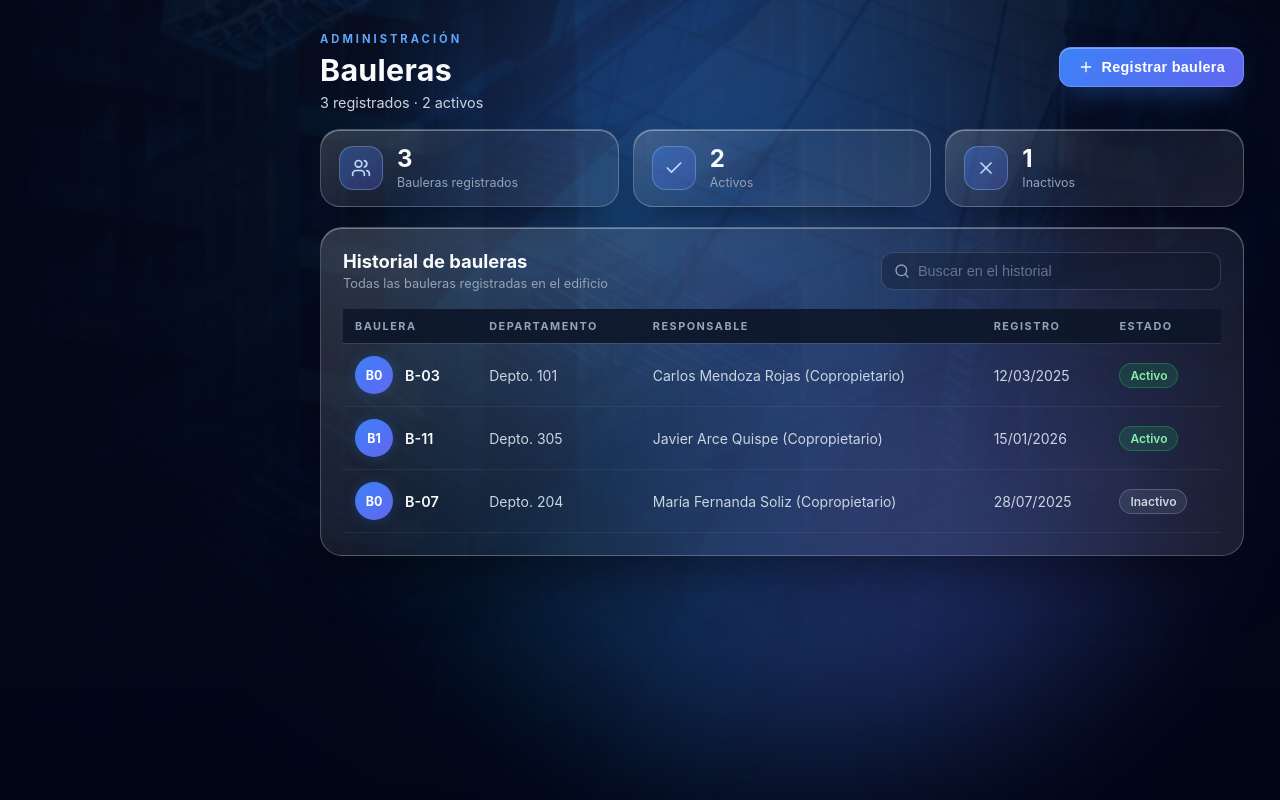
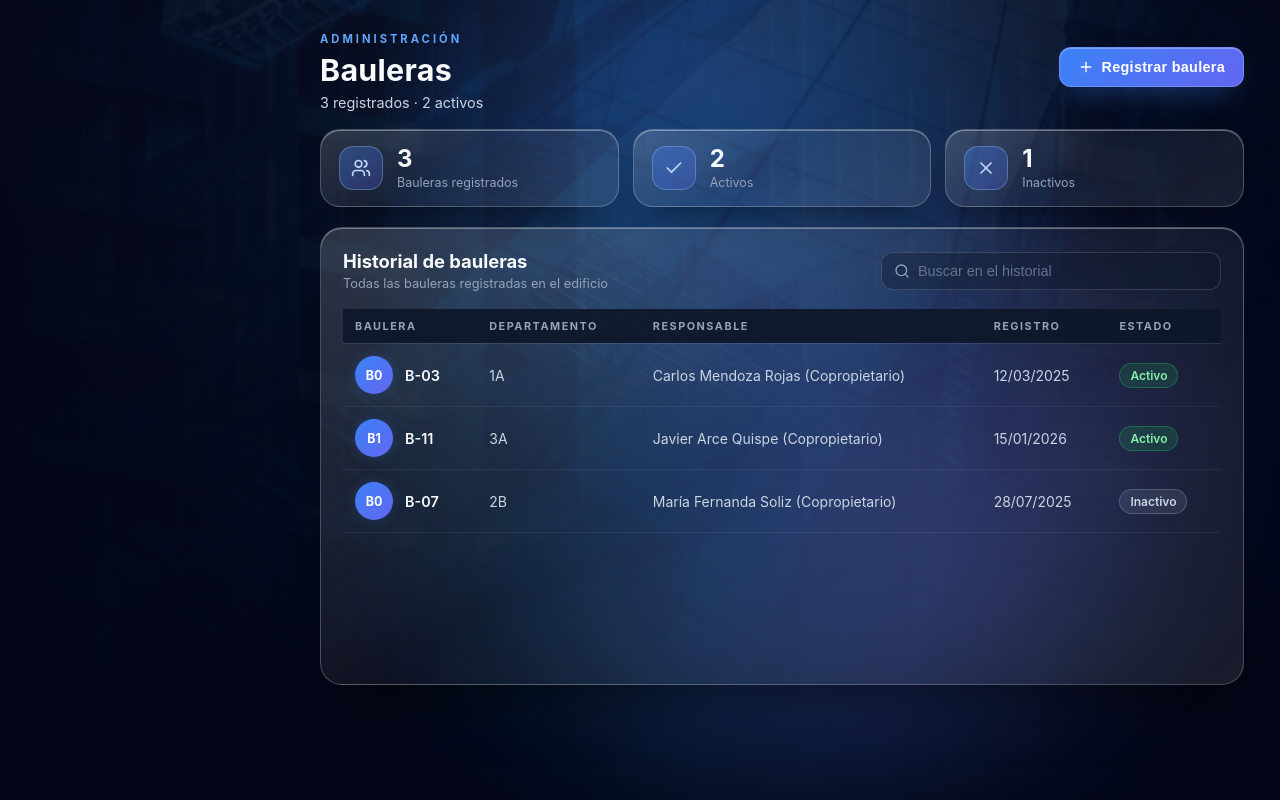
Before and after one commit to Manuu2102/Edificio-Los-Olivos, a Next.js app in the folder frontend/: page /bauleras in a window 1280 px wide. Built offline with nearby package versions, Linux system fonts and the light colour scheme.

Commit message:
fix: se corrigieron unos errores

```diff
--- a/frontend/src/app/_components/registro/registro.module.css
+++ b/frontend/src/app/_components/registro/registro.module.css
@@ -879,3 +879,20 @@
 .field .invalid:hover {
   border-color: rgba(248, 113, 113, 0.8);
 }
+
+/* ---------- Historial: no sobrepasa la barra lateral; la tabla se desliza por dentro ---------- */
+@media (min-width: 1100px) {
+  .historyCard {
+    display: flex;
+    flex-direction: column;
+    height: calc(100dvh - 342px);
+    min-height: 320px;
+  }
+
+  .tableWrap {
+    flex: 1 1 auto;
+    min-height: 0;
+    max-height: none;
+    overflow-y: auto;
+  }
+}
--- a/frontend/src/app/bauleras/page.tsx
+++ b/frontend/src/app/bauleras/page.tsx
@@ -10,10 +10,12 @@ const RESPONSABLES = [
 ];
 
 const SEED: Registro[] = [
-    { id: '1', numero: 'B-03', departamento: 'Depto. 101', responsable: 'Carlos Mendoza Rojas (Copropietario)', fecha: '12/03/2025', estado: 'Activo' },
-    { id: '2', numero: 'B-11', departamento: 'Depto. 305', responsable: 'Javier Arce Quispe (Copropietario)', fecha: '15/01/2026', estado: 'Activo' },
-    { id: '3', numero: 'B-07', departamento: 'Depto. 204', responsable: 'María Fernanda Soliz (Copropietario)', fecha: '28/07/2025', estado: 'Inactivo' },
+    { id: '1', numero: 'B-03', departamento: '1A', responsable: 'Carlos Mendoza Rojas (Copropietario)', fecha: '12/03/2025', estado: 'Activo' },
+    { id: '2', numero: 'B-11', departamento: '3A', responsable: 'Javier Arce Quispe (Copropietario)', fecha: '15/01/2026', estado: 'Activo' },
+    { id: '3', numero: 'B-07', departamento: '2B', responsable: 'María Fernanda Soliz (Copropietario)', fecha: '28/07/2025', estado: 'Inactivo' },
 ];
+
+const DEPARTAMENTOS = ['1A', '1B', '2A', '2B', '3A', '3B', '4A', '4B', '5A', '5B', '6A', '6B'];
 
 const CONFIG: RegistroConfig = {
   eyebrow: 'Administración',
@@ -23,7 +25,14 @@ const CONFIG: RegistroConfig = {
   descripcionHistorial: 'Todas las bauleras registradas en el edificio',
   campos: [
     { key: 'numero', label: 'Número de baulera', placeholder: 'Ej. B-07', required: true },
-    { key: 'departamento', label: 'Departamento asignado', placeholder: 'Ej. Depto. 101', required: true },
+    {
+      key: 'departamento',
+      label: 'Departamento asignado',
+      placeholder: 'Selecciona un departamento',
+      type: 'select',
+      opciones: DEPARTAMENTOS,
+      required: true,
+    },
     {
       key: 'responsable',
       label: 'Propietario o inquilino responsable',
--- a/frontend/src/app/copropietarios/copropietarios.module.css
+++ b/frontend/src/app/copropietarios/copropietarios.module.css
@@ -879,3 +879,20 @@
 .field .invalid:hover {
   border-color: rgba(248, 113, 113, 0.8);
 }
+
+/* ---------- Historial: no sobrepasa la barra lateral; la tabla se desliza por dentro ---------- */
+@media (min-width: 1100px) {
+  .historyCard {
+    display: flex;
+    flex-direction: column;
+    height: calc(100dvh - 342px);
+    min-height: 320px;
+  }
+
+  .tableWrap {
+    flex: 1 1 auto;
+    min-height: 0;
+    max-height: none;
+    overflow-y: auto;
+  }
+}
```
Also changed, not shown: frontend/src/app/parqueos/page.tsx (+13 -4 lines).
